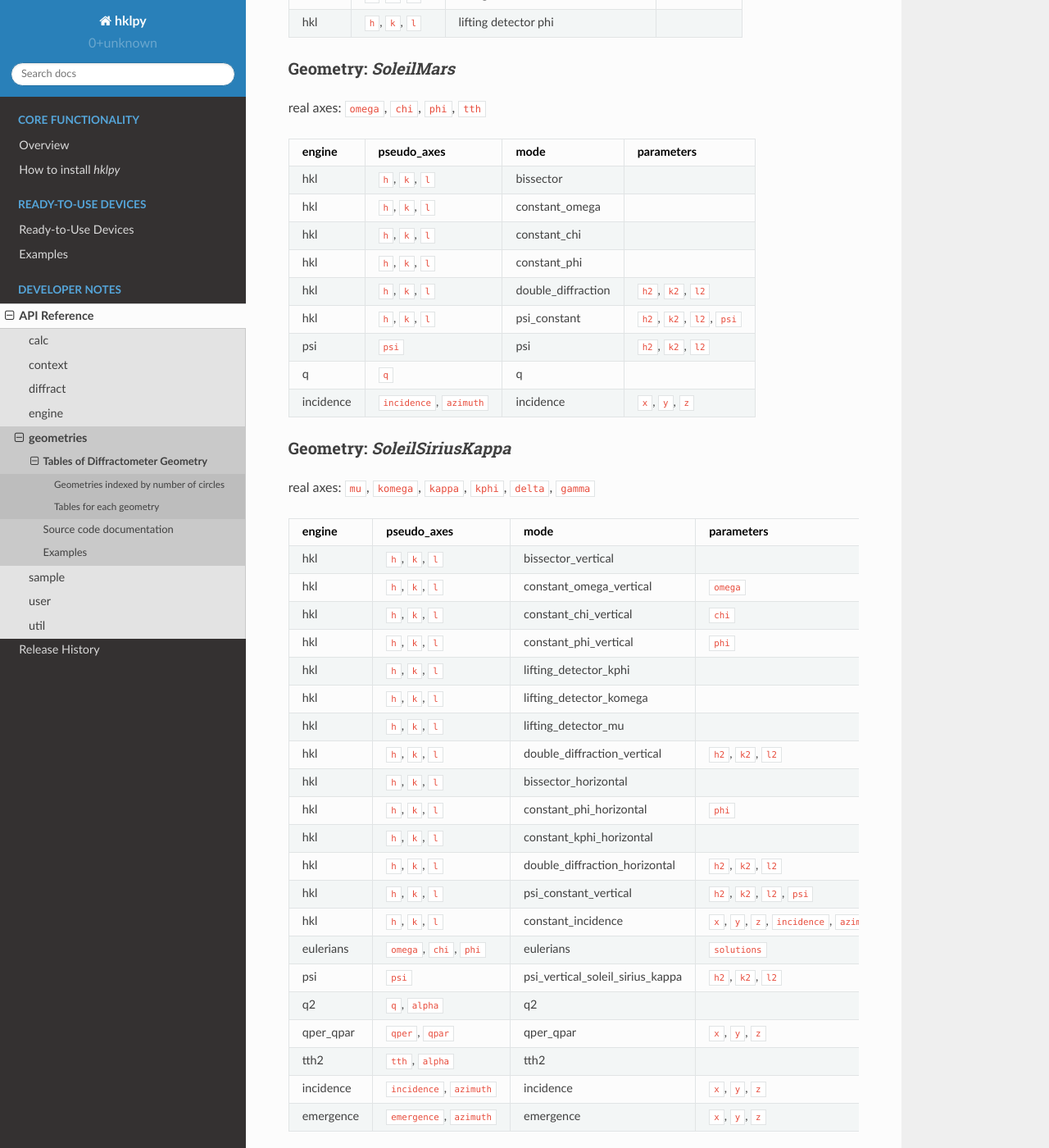
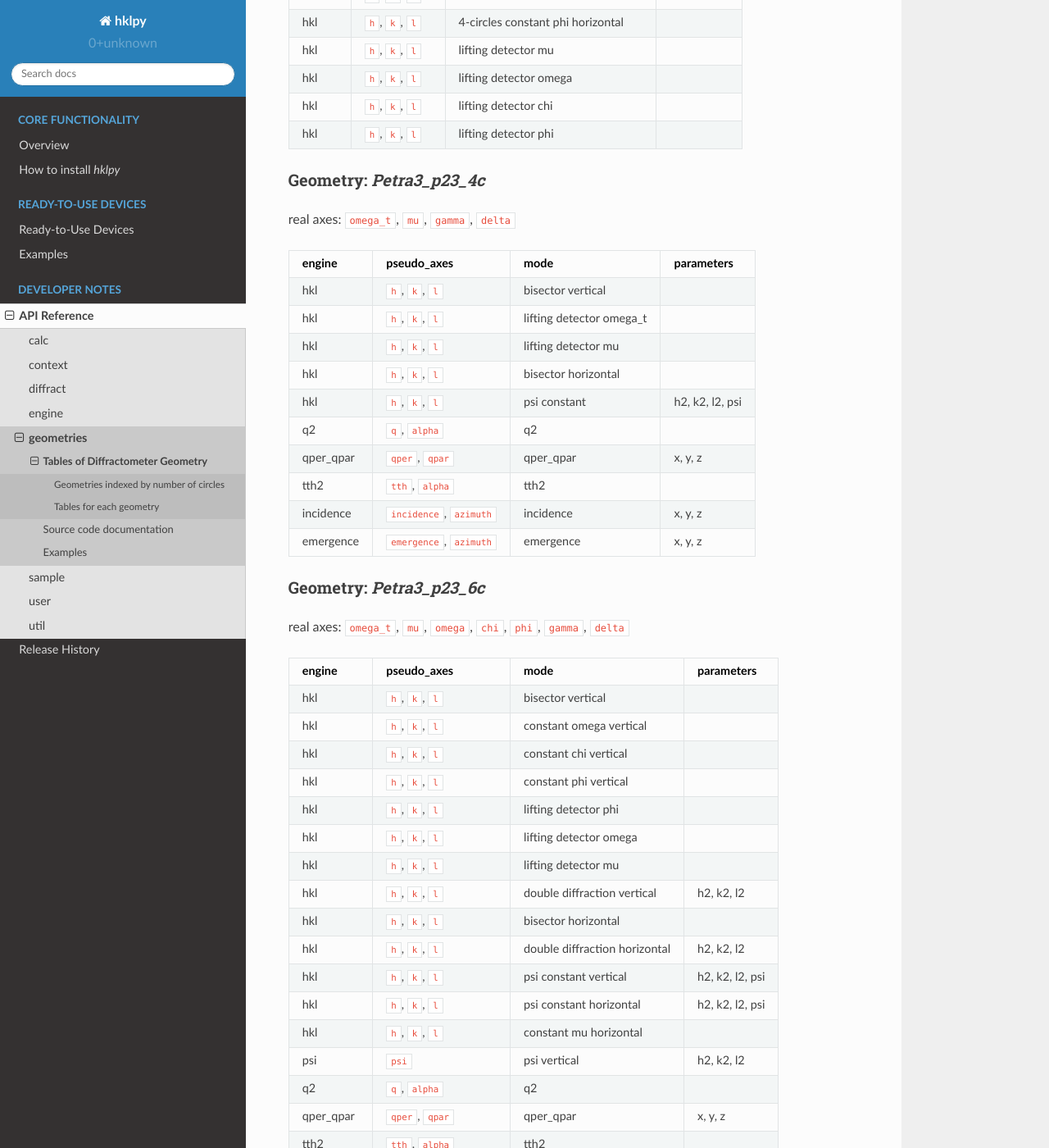
Before and after one commit to bluesky/hklpy, a Sphinx documentation site: the page built from docs/source/geometry_tables.rst, in a window 1280 px wide and 1400 px high, scrolled down 4662 px. Shown: the whole window at 82% size. Built offline with Sphinx 7.4.7 and the Read the Docs theme 2.0.0, drawn with Linux system fonts in a browser that asks for light colours; some of the changed text lies outside the part shown.

Commit message:
ENH #262

```diff
--- a/docs/source/geometry_tables.rst
+++ b/docs/source/geometry_tables.rst
@@ -16,23 +16,27 @@
 sorted first by the number of circles, and then the geometry name (as
 used here in *hklpy*).
 
-======== ==================================================== =======================================================================
-#circles geometry                                             real_axes
-======== ==================================================== =======================================================================
-4        :ref:`E4CH <E4CH_table>`                             ``omega``, ``chi``, ``phi``, ``tth``
-4        :ref:`E4CV <E4CV_table>`                             ``omega``, ``chi``, ``phi``, ``tth``
-4        :ref:`K4CV <K4CV_table>`                             ``komega``, ``kappa``, ``kphi``, ``tth``
-4        :ref:`SoleilMars <SoleilMars_table>`                 ``omega``, ``chi``, ``phi``, ``tth``
-4        :ref:`SoleilSixsMed1p2 <SoleilSixsMed1p2_table>`     ``pitch``, ``mu``, ``gamma``, ``delta``
-4        :ref:`Zaxis <Zaxis_table>`                           ``mu``, ``omega``, ``delta``, ``gamma``
-5        :ref:`SoleilSixsMed2p2 <SoleilSixsMed2p2_table>`     ``beta``, ``mu``, ``omega``, ``gamma``, ``delta``
-6        :ref:`E6C <E6C_table>`                               ``mu``, ``omega``, ``chi``, ``phi``, ``gamma``, ``delta``
-6        :ref:`K6C <K6C_table>`                               ``mu``, ``komega``, ``kappa``, ``kphi``, ``gamma``, ``delta``
-6        :ref:`Petra3_p09_eh2 <Petra3_p09_eh2_table>`         ``mu``, ``omega``, ``chi``, ``phi``, ``delta``, ``gamma``
-6        :ref:`SoleilSiriusKappa <SoleilSiriusKappa_table>`   ``mu``, ``komega``, ``kappa``, ``kphi``, ``delta``, ``gamma``
-6        :ref:`SoleilSiriusTurret <SoleilSiriusTurret_table>` ``basepitch``, ``thetah``, ``alphay``, ``alphax``, ``delta``, ``gamma``
-6        :ref:`SoleilSixsMed2p3 <SoleilSixsMed2p3_table>`     ``beta``, ``mu``, ``omega``, ``gamma``, ``delta``, ``eta_a``
-======== ==================================================== =======================================================================
+======== ============================================================== ========================================================================
+#circles geometry                                                       real_axes
+======== ============================================================== ========================================================================
+4        :ref:`E4CH <E4CH_table>`                                       ``omega``, ``chi``, ``phi``, ``tth``
+4        :ref:`E4CV <E4CV_table>`                                       ``omega``, ``chi``, ``phi``, ``tth``
+4        :ref:`K4CV <K4CV_table>`                                       ``komega``, ``kappa``, ``kphi``, ``tth``
+4        :ref:`Petra3_p23_4c <Petra3_p23_4c_table>`                     ``omega_t``, ``mu``, ``gamma``, ``delta``
+4        :ref:`SoleilMars <SoleilMars_table>`                           ``omega``, ``chi``, ``phi``, ``tth``
+4        :ref:`SoleilSixsMed1p2 <SoleilSixsMed1p2_table>`               ``pitch``, ``mu``, ``gamma``, ``delta``
+4        :ref:`Zaxis <Zaxis_table>`                                     ``mu``, ``omega``, ``delta``, ``gamma``
+5        :ref:`SoleilSixsMed2p2 <SoleilSixsMed2p2_table>`               ``beta``, ``mu``, ``omega``, ``gamma``, ``delta``
+5        :ref:`SoleilSixsMed2p3v2 <SoleilSixsMed2p3v2_table>`           ``mu``, ``omega``, ``gamma``, ``delta``, ``eta_a``
+6        :ref:`E6C <E6C_table>`                                         ``mu``, ``omega``, ``chi``, ``phi``, ``gamma``, ``delta``
+6        :ref:`K6C <K6C_table>`                                         ``mu``, ``komega``, ``kappa``, ``kphi``, ``gamma``, ``delta``
+6        :ref:`Petra3_p09_eh2 <Petra3_p09_eh2_table>`                   ``mu``, ``omega``, ``chi``, ``phi``, ``delta``, ``gamma``
+6        :ref:`SoleilNanoscopiumRobot <SoleilNanoscopiumRobot_table>`   ``rz``, ``rs``, ``rx``, ``r``, ``delta``, ``gamma``
+6        :ref:`SoleilSiriusKappa <SoleilSiriusKappa_table>`             ``mu``, ``komega``, ``kappa``, ``kphi``, ``delta``, ``gamma``
+6        :ref:`SoleilSiriusTurret <SoleilSiriusTurret_table>`           ``basepitch``, ``thetah``, ``alphay``, ``alphax``, ``delta``, ``gamma``
+6        :ref:`SoleilSixsMed2p3 <SoleilSixsMed2p3_table>`               ``beta``, ``mu``, ``omega``, ``gamma``, ``delta``, ``eta_a``
+7        :ref:`Petra3_p23_6c <Petra3_p23_6c_table>`                     ``omega_t``, ``mu``, ``omega``, ``chi``, ``phi``, ``gamma``, ``delta``
+======== ============================================================== ========================================================================
 
 Tables for each geometry
 ------------------------
@@ -206,6 +210,63 @@
 hkl    ``h``, ``k``, ``l`` lifting detector phi
 ====== =================== =================================== ==========
 
+.. index:: Petra3_p23_4c, geometry; Petra3_p23_4c
+
+.. _Petra3_p23_4c_table:
+
+Geometry: `Petra3_p23_4c`
+++++++++++++++++++++++++++
+
+real axes: ``omega_t``, ``mu``, ``gamma``, ``delta``
+
+=========== =========================== =================================== ==========
+engine      pseudo_axes                 mode                                parameters
+=========== =========================== =================================== ==========
+hkl         ``h``, ``k``, ``l``         bisector vertical
+hkl         ``h``, ``k``, ``l``         lifting detector omega_t
+hkl         ``h``, ``k``, ``l``         lifting detector mu
+hkl         ``h``, ``k``, ``l``         bisector horizontal
+hkl         ``h``, ``k``, ``l``         psi constant                        h2, k2, l2, psi
+q2          ``q``, ``alpha``            q2
+qper_qpar   ``qper``, ``qpar``          qper_qpar                           x, y, z
+tth2        ``tth``, ``alpha``          tth2
+incidence   ``incidence``, ``azimuth``  incidence                           x, y, z
+emergence   ``emergence``, ``azimuth``  emergence                           x, y, z
+=========== =========================== =================================== ==========
+
+.. index:: Petra3_p23_6c, geometry; Petra3_p23_6c
+
+.. _Petra3_p23_6c_table:
+
+Geometry: `Petra3_p23_6c`
+++++++++++++++++++++++++++
+
+real axes: ``omega_t``, ``mu``, ``omega``, ``chi``, ``phi``, ``gamma``, ``delta``
+
+=========== =========================== =================================== ==========
+engine      pseudo_axes                 mode                                parameters
+=========== =========================== =================================== ==========
+hkl         ``h``, ``k``, ``l``         bisector vertical
+hkl         ``h``, ``k``, ``l``         constant omega vertical
+hkl         ``h``, ``k``, ``l``         constant chi vertical
+hkl         ``h``, ``k``, ``l``         constant phi vertical
+hkl         ``h``, ``k``, ``l``         lifting detector phi
+hkl         ``h``, ``k``, ``l``         lifting detector omega
+hkl         ``h``, ``k``, ``l``         lifting detector mu
+hkl         ``h``, ``k``, ``l``         double diffraction vertical         h2, k2, l2
+hkl         ``h``, ``k``, ``l``         bisector horizontal
+hkl         ``h``, ``k``, ``l``         double diffraction horizontal       h2, k2, l2
+hkl         ``h``, ``k``, ``l``         psi constant vertical               h2, k2, l2, psi
+hkl         ``h``, ``k``, ``l``         psi constant horizontal             h2, k2, l2, psi
+hkl         ``h``, ``k``, ``l``         constant mu horizontal
+psi         ``psi``                     psi vertical                        h2, k2, l2
+q2          ``q``, ``alpha``            q2
+qper_qpar   ``qper``, ``qpar``          qper_qpar                           x, y, z
+tth2        ``tth``, ``alpha``          tth2
+incidence   ``incidence``, ``azimuth``  incidence                           x, y, z
+emergence   ``emergence``, ``azimuth``  emergence                           x, y, z
+=========== =========================== =================================== ==========
+
 .. index:: SoleilMars, geometry; SoleilMars
 
 .. _SoleilMars_table:
@@ -228,6 +289,23 @@
 q         ``q``                      q
 incidence ``incidence``, ``azimuth`` incidence          ``x``, ``y``, ``z``
 ========= ========================== ================== ===============================
+
+.. index:: SoleilNanoscopiumRobot, geometry; SoleilNanoscopiumRobot
+
+.. _SoleilNanoscopiumRobot_table:
+
+Geometry: `SoleilNanoscopiumRobot`
+++++++++++++++++++++++++++++++++++
+
+real axes: ``rz``, ``rs``, ``rx``, ``r``, ``delta``, ``gamma``
+
+========= ========================== =================== ==========
+engine    pseudo_axes                mode                parameters
+========= ========================== =================== ==========
+hkl       ``h``, ``k``, ``l``        lifting detector rz
+hkl       ``h``, ``k``, ``l``        lifting detector rs
+hkl       ``h``, ``k``, ``l``        lifting detector rx
+========= ========================== =================== ==========
 
 .. index:: SoleilSiriusKappa, geometry; SoleilSiriusKappa
 
@@ -336,6 +414,34 @@
 
 real axes: ``beta``, ``mu``, ``omega``, ``gamma``, ``delta``, ``eta_a``
 
+.. note:: Compare with :ref:`SoleilSixsMed2p3v2_table` which does not have ``beta``.
+
+========= ========================== =============== ==================================
+engine    pseudo_axes                mode            parameters
+========= ========================== =============== ==================================
+hkl       ``h``, ``k``, ``l``        mu_fixed
+hkl       ``h``, ``k``, ``l``        gamma_fixed
+hkl       ``h``, ``k``, ``l``        emergence_fixed ``x``, ``y``, ``z``, ``emergence``
+q2        ``q``, ``alpha``           q2
+qper_qpar ``qper``, ``qpar``         qper_qpar       ``x``, ``y``, ``z``
+tth2      ``tth``, ``alpha``         tth2
+incidence ``incidence``, ``azimuth`` incidence       ``x``, ``y``, ``z``
+emergence ``emergence``, ``azimuth`` emergence       ``x``, ``y``, ``z``
+========= ========================== =============== ==================================
+
+.. index:: SoleilSixsMed2p3v2, geometry; SoleilSixsMed2p3v2
+
+.. _SoleilSixsMed2p3v2_table:
+
+Geometry: `SoleilSixsMed2p3v2`
+++++++++++++++++++++++++++++++
+
+real axes: ``mu``, ``omega``, ``gamma``, ``delta``, ``eta_a``
+
+global parameter: `eta_a_rotation`, rotation of the detector (zaxis-like)
+
+.. note:: Compare with :ref:`SoleilSixsMed2p3_table` which has an additional ``beta`` rotation.
+
 ========= ========================== =============== ==================================
 engine    pseudo_axes                mode            parameters
 ========= ========================== =============== ==================================
--- a/hkl/__init__.py
+++ b/hkl/__init__.py
@@ -33,17 +33,21 @@
     K4CV,
     K6C,
     Petra3_p09_eh2,
+    Petra3_p23_4c,
+    Petra3_p23_6c,
     SimMixin,
     SimulatedE4CV,
     SimulatedE6C,
     SimulatedK4CV,
     SimulatedK6C,
     SoleilMars,
+    SoleilNanoscopiumRobot,
     SoleilSiriusKappa,
     SoleilSiriusTurret,
     SoleilSixsMed1p2,
     SoleilSixsMed2p2,
     SoleilSixsMed2p3,
+    SoleilSixsMed2p3v2,
     Zaxis,
 )
 
```
Also changed, not shown: 4 other files.
